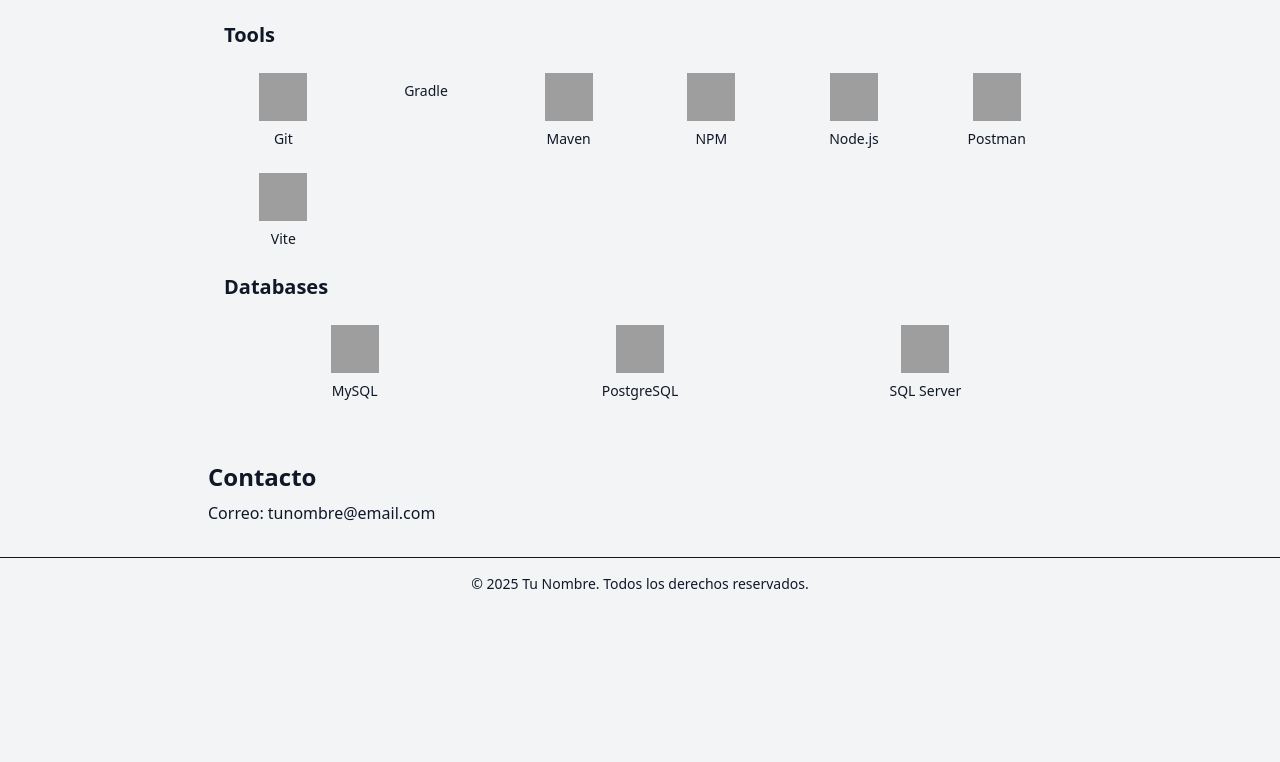
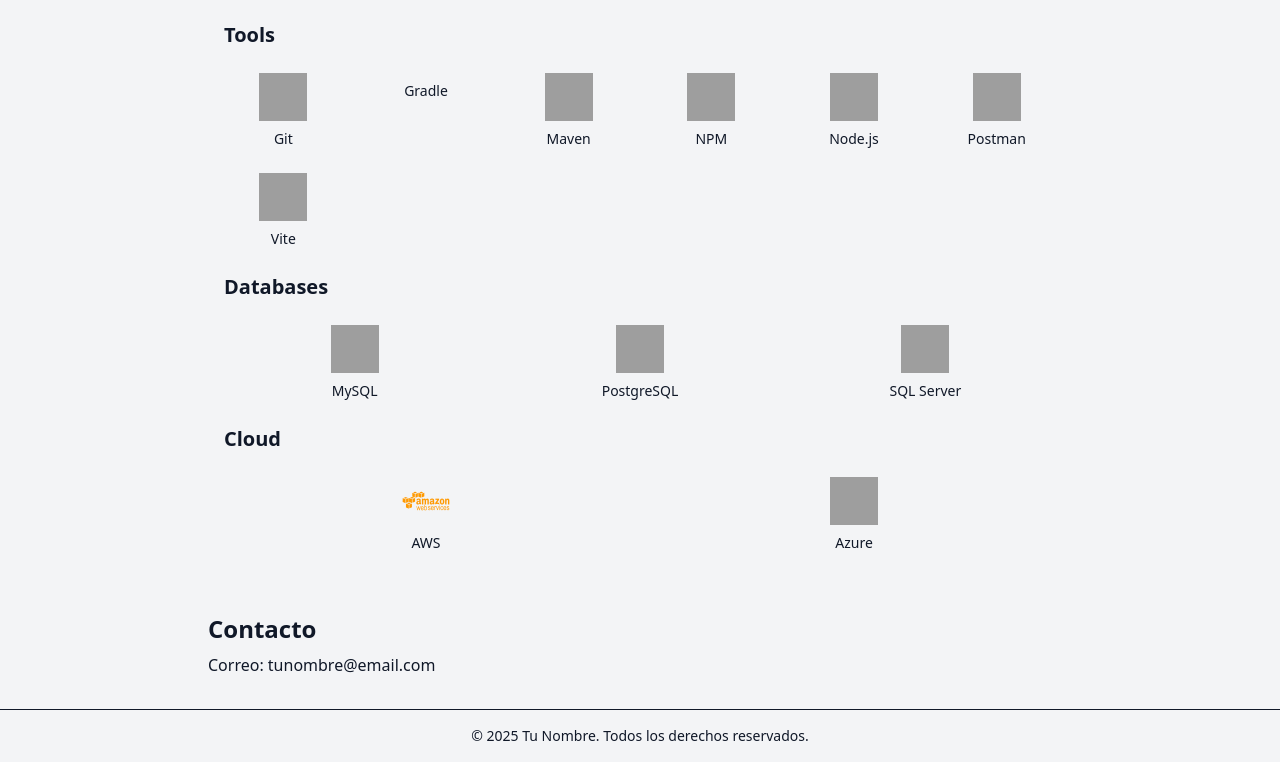
Before and after one commit to Angelmmc/my-portfolio, a website built with Vite: page index.html in a window 1280 px wide. Shown: the part 2639-3401 px from the top of the page. Before the commit the page ends 3249 px from the top, so only its background shows below. Built offline with nearby package versions, Linux system fonts and the light colour scheme; grey boxes are pictures that could not be loaded; some icons are missing.

Commit message:
-Cloud added to the skills section

```diff
--- a/index.html
+++ b/index.html
@@ -527,6 +527,22 @@
                     </div>
                 </div>
 
+                <!-- Cloud -->
+
+                <h2 class="text-xl font-bold mb-6 mt-6">Cloud</h2>
+                <div class="grid grid-cols-2 sm:grid-cols-4 md:grid-cols-2 gap-6 text-center">
+                    <div class="flex flex-col items-center">
+                        <i
+                            class="devicon-amazonwebservices-plain-wordmark text-[48px] text-[#ff9900] dark:text-white"></i>
+                        <span class="mt-2 text-sm font-medium">AWS</span>
+                    </div>
+                    <div class="flex flex-col items-center">
+                        <img src="https://cdn.jsdelivr.net/gh/devicons/devicon@latest/icons/azure/azure-original.svg"
+                            alt="MySQL" class="w-12 h-12">
+                        <span class="mt-2 text-sm font-medium">Azure</span>
+                    </div>
+                </div>
+
             </div>
 
         </section>
```
